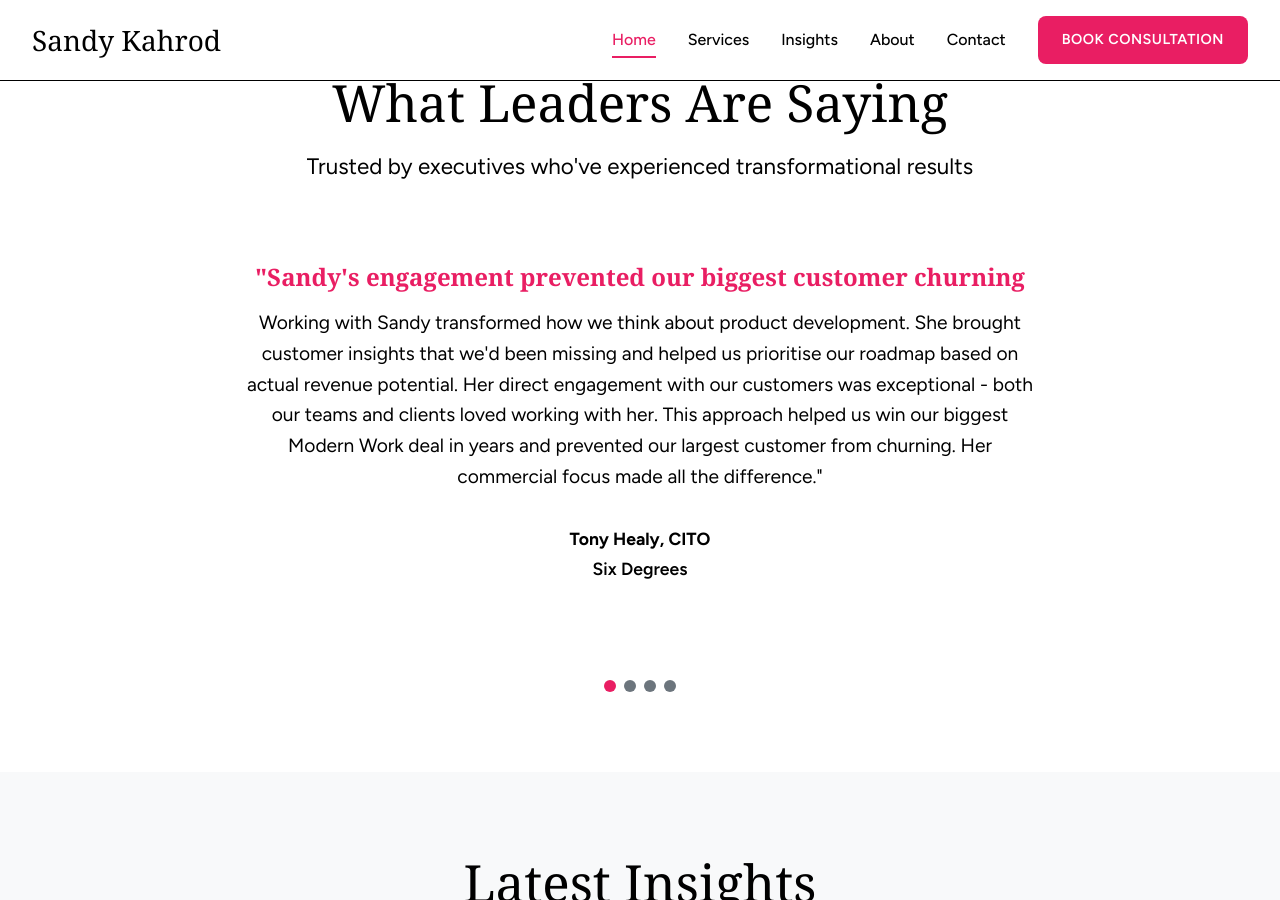
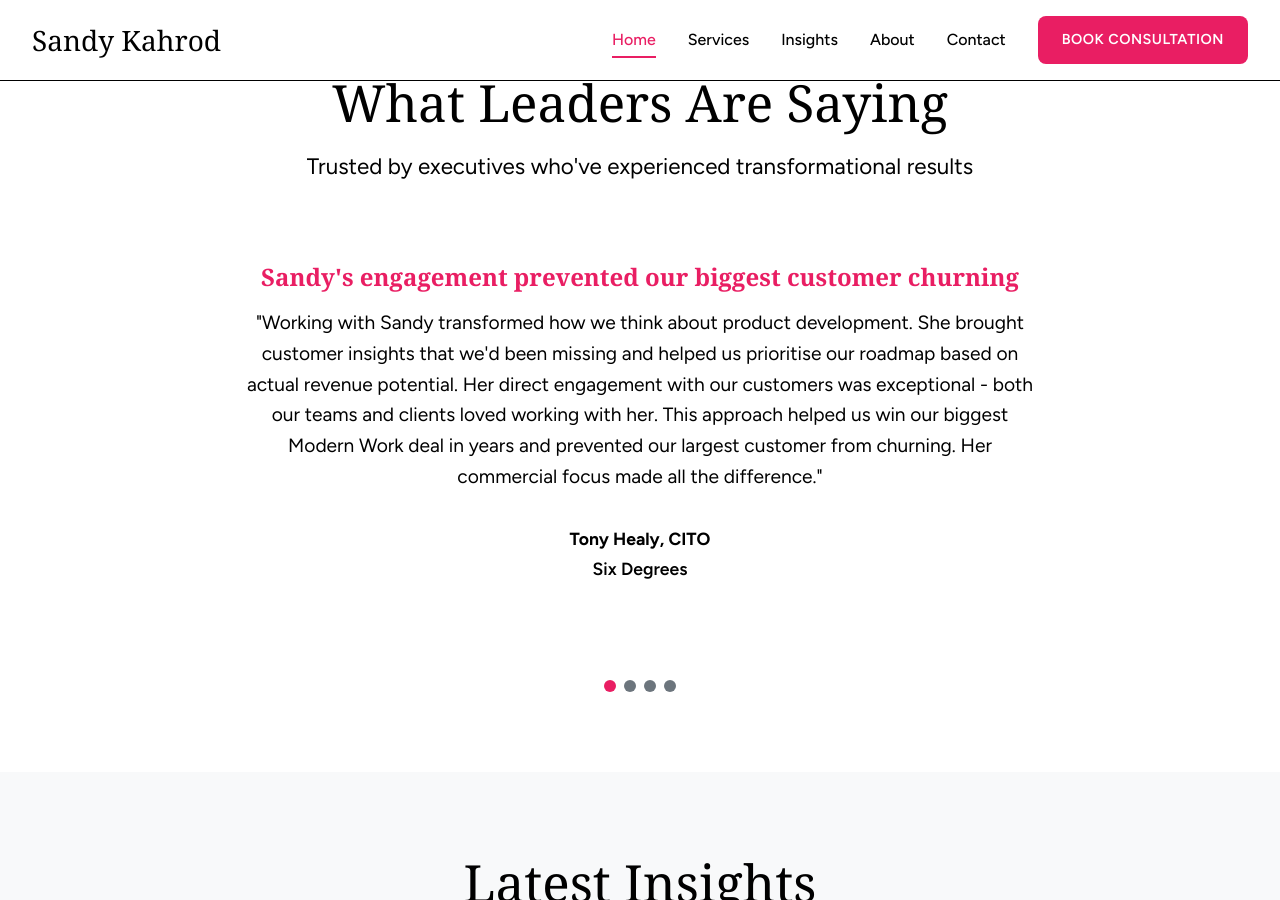
Before and after one commit to skahrod/skahrod.github.io, a Jekyll site: the page built from index.html, in a window 1280 px wide and 900 px high, scrolled down 2983 px. Built offline with Jekyll 4.4.1, drawn with Linux system fonts in a browser that asks for light colours; some web fonts are replaced.

Commit message:
Added quotes

```diff
--- a/index.html
+++ b/index.html
@@ -107,30 +107,27 @@ title: Home
 
         <div class="testimonials-carousel">
             <div class="testimonial-slide active">
-                <h3 class="testimonial-title">"Sandy's engagement prevented our biggest customer churning</h3>
-                <p class="testimonial-text">Working with Sandy transformed how we think about product development. She brought customer insights that we'd been missing and helped us prioritise our roadmap based on actual revenue potential. Her direct engagement with our customers was exceptional - both our teams and clients loved working with her. This approach helped us win our biggest Modern Work deal in years and prevented our largest customer from churning. Her commercial focus made all the difference."</p>
+                <h3 class="testimonial-title">Sandy's engagement prevented our biggest customer churning</h3>
+                <p class="testimonial-text">"Working with Sandy transformed how we think about product development. She brought customer insights that we'd been missing and helped us prioritise our roadmap based on actual revenue potential. Her direct engagement with our customers was exceptional - both our teams and clients loved working with her. This approach helped us win our biggest Modern Work deal in years and prevented our largest customer from churning. Her commercial focus made all the difference."</p>
                 <p class="testimonial-author"><strong>Tony Healy, CITO</strong><br>Six Degrees</p>
             </div>
 
             <div class="testimonial-slide">
-                <div class="testimonial-quote-large">"</div>
-                <h3 class="testimonial-title">The 35x pipeline increase speaks for itself</h3>
-                <p class="testimonial-text">Sandy took the time to understand our business, our market, and our people before proposing solutions. Her portfolio strategy work didn't just deliver numbers - it created alignment across our entire organisation. The way she brought together sales, product, and technical teams was masterful.</p>
-                <p class="testimonial-author"><strong>VP of Sales & Marketing</strong><br>Cloud Services Provider</p>
+                <h3 class="testimonial-title">£900K pipeline from security product strategy</h3>
+                <p class="testimonial-text">"Sandy helped us turn our security expertise into a viable product offering. Her GTM strategy generated £900K in new pipeline opportunities while helping us achieve product-market fit faster than any of our previous launches. Her understanding of both security requirements and customer buying behaviour was exactly what we needed to break into new markets."</p>
+                <p class="testimonial-author"><strong>Mike Smith, Founder & CISO</strong><br>Cyber Context</p>
             </div>
 
             <div class="testimonial-slide">
-                <div class="testimonial-quote-large">"</div>
-                <h3 class="testimonial-title">Sandy builds systems that actually scale</h3>
-                <p class="testimonial-text">We needed someone who could design our SOC platform for where we're going, not just where we are today. Sandy's experience shows in every aspect of the solution - from technology choices to team structure to operational processes. Two years later, the platform is still performing beautifully as we've doubled in size.</p>
-                <p class="testimonial-author"><strong>Head of Security Operations</strong><br>Managed Security Services Provider</p>
+                <h3 class="testimonial-title">A pleasure to work with and incredibly effective</h3>
+                <p class="testimonial-text">"Sandy’s biggest strength is quickly establishing rapport across various stakeholders, combined with her previous marketing experience, making her a well-rounded product professional. Sandy’s upbeat and energetic approach makes her a pleasure to work with and a valuable asset within a team."</p>
+                <p class="testimonial-author"><strong>Pierre Knouwds, Head of Product Management</strong><br>Legal & General</p>
             </div>
 
             <div class="testimonial-slide">
-                <div class="testimonial-quote-large">"</div>
-                <h3 class="testimonial-title">She gets the balance between innovation and reality</h3>
-                <p class="testimonial-text">What sets Sandy apart is her ability to drive meaningful change without disrupting what's already working well. Her leadership during our internal platform transformation kept the team motivated and focused on outcomes that matter. The efficiency gains we achieved continue to compound months later.</p>
-                <p class="testimonial-author"><strong>Chief Operating Officer</strong><br>Enterprise Technology Company</p>
+                <h3 class="testimonial-title">Sandy successfully tackles everything we throw at her</h3>
+                <p class="testimonial-text">"I’ve been lucky enough to work with Sandy at two different organisations and I’ve seen her successfully tackle everything from product portfolios to marketing campaigns to creating solutions from the ground up. It takes a unique skillset to understand the capabilities and USP of diverse engineering teams and develop these into successful market propositions. It also takes advanced collaboration skills to make the attitudes and mindsets of people all over a business work together - technical or commercial and everything in between. But time and again I’ve seen Sandy accomplish this with incredible leadership skills and empathy. If you’re lucky enough to work on a project with Sandy, she’ll bring her unique skill set and infectious enthusiasm to your team, and she’ll also be the smartest person in the room."</p>
+                <p class="testimonial-author"><strong>Tim Berry, Director EMEA Cloud and AI Partnerships</strong><br>ROI Training</p>
             </div>
 
             <div class="carousel-nav">
```
